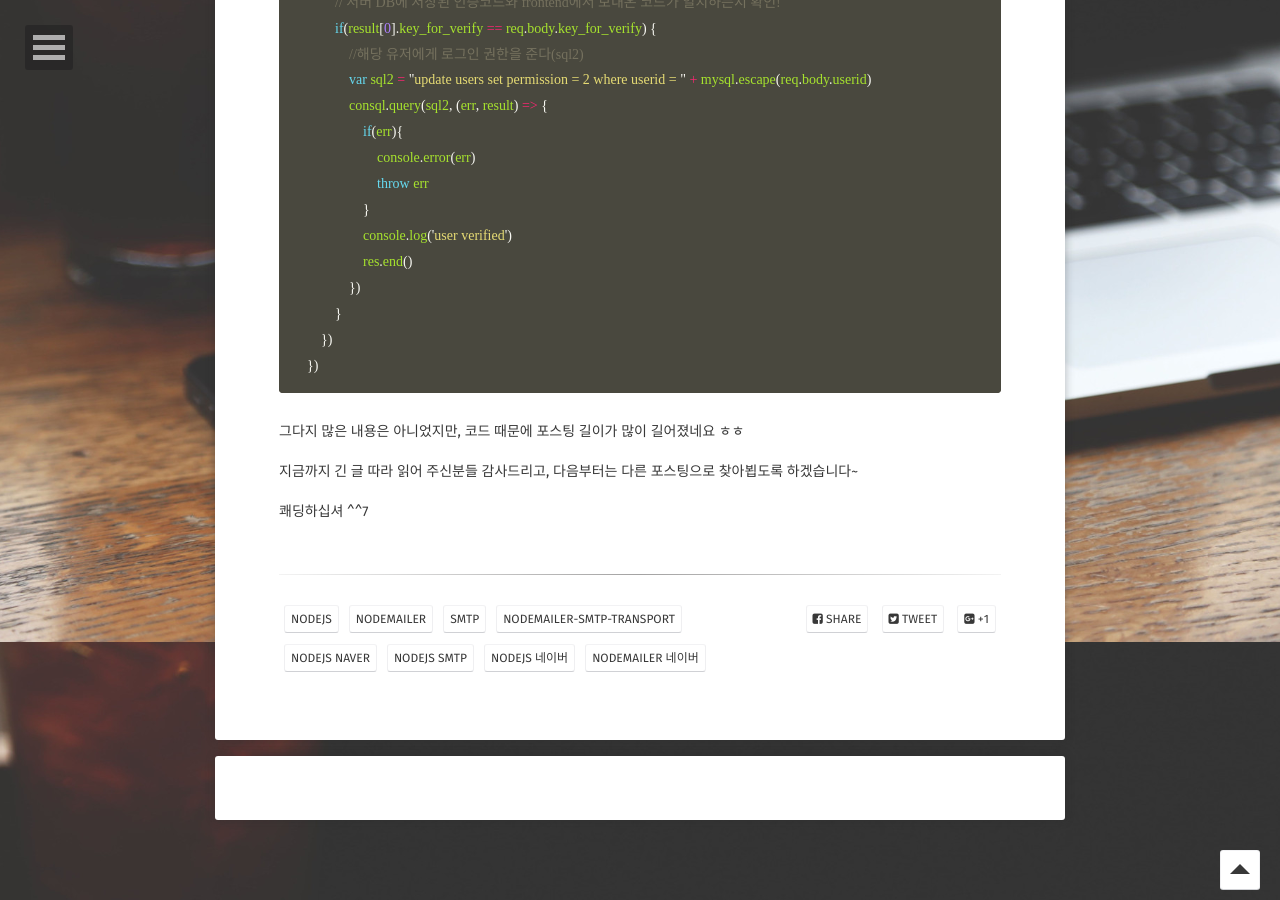
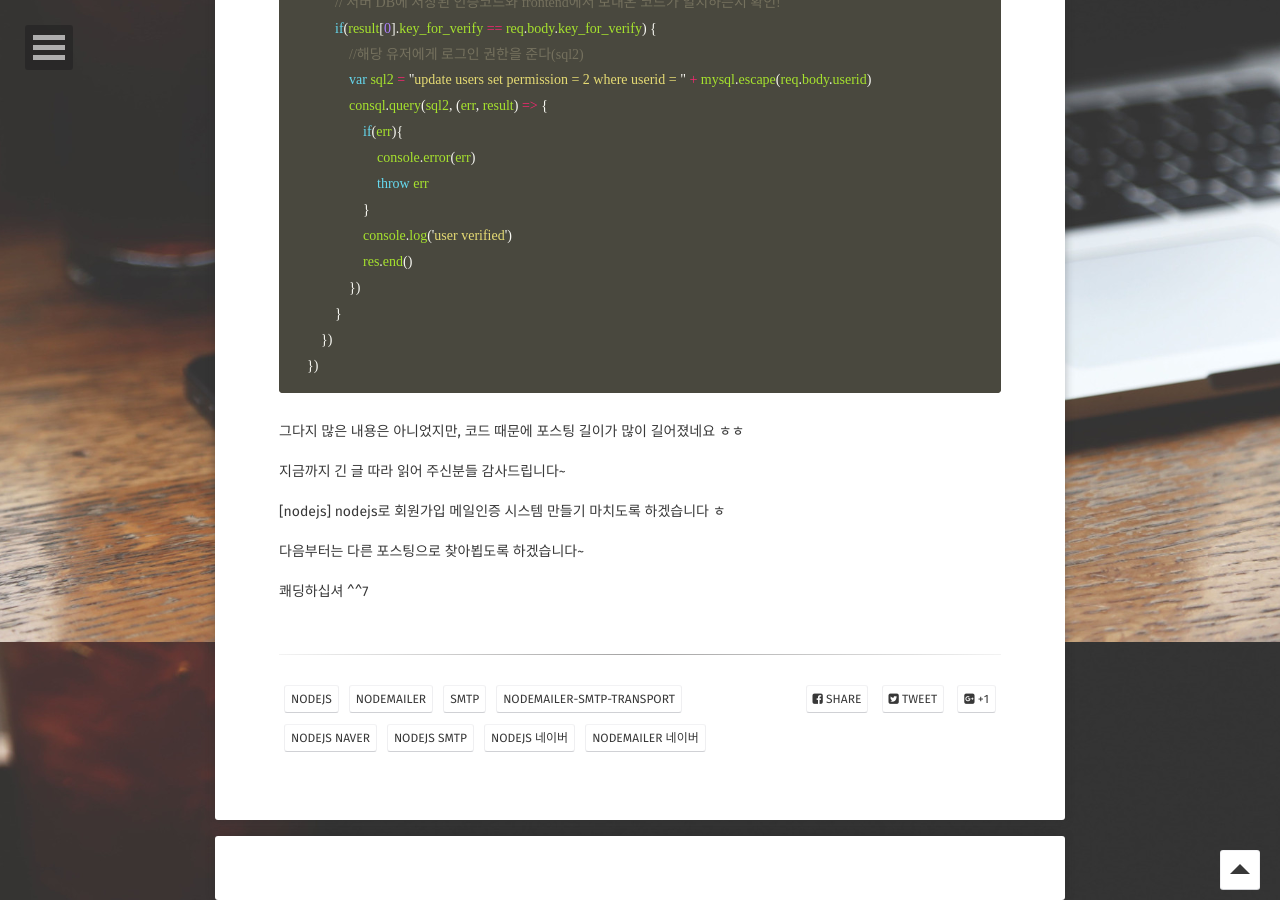
Before and after one commit to plan5886/plan5886.github.io, a Jekyll site: the page built from _posts/2019-12-17-[nodejs]nodemailer with naver2.md, in a window 1280 px wide and 900 px high, scrolled down 4758 px. Built offline with Jekyll 4.4.1, drawn with Linux system fonts in a browser that asks for light colours; some web fonts are replaced; comment, search, counter and statistics services are not loaded.

Commit message:
Update 2019-12-17-[nodejs]nodemailer with naver2.md

```diff
--- a/_posts/2019-12-17-[nodejs]nodemailer with naver2.md
+++ b/_posts/2019-12-17-[nodejs]nodemailer with naver2.md
@@ -189,6 +189,10 @@ router.post('/verify', function(req, res, next) {
 
 그다지 많은 내용은 아니었지만, 코드 때문에 포스팅 길이가 많이 길어졌네요 ㅎㅎ
 
-지금까지 긴 글 따라 읽어 주신분들 감사드리고, 다음부터는 다른 포스팅으로 찾아뵙도록 하겠습니다~
+지금까지 긴 글 따라 읽어 주신분들 감사드립니다~
+
+[nodejs] nodejs로 회원가입 메일인증 시스템 만들기 마치도록 하겠습니다 ㅎ
+
+다음부터는 다른 포스팅으로 찾아뵙도록 하겠습니다~
 
 쾌딩하십셔 ^^7
```
